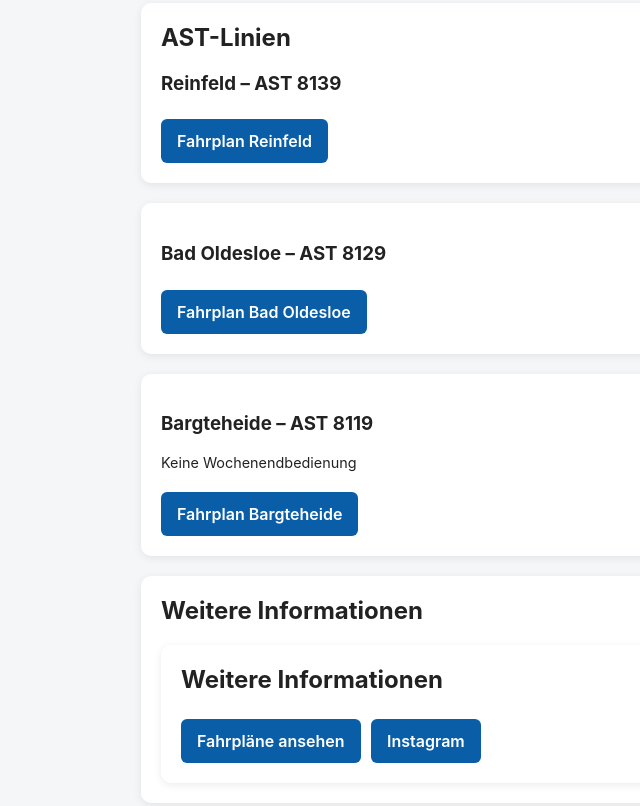
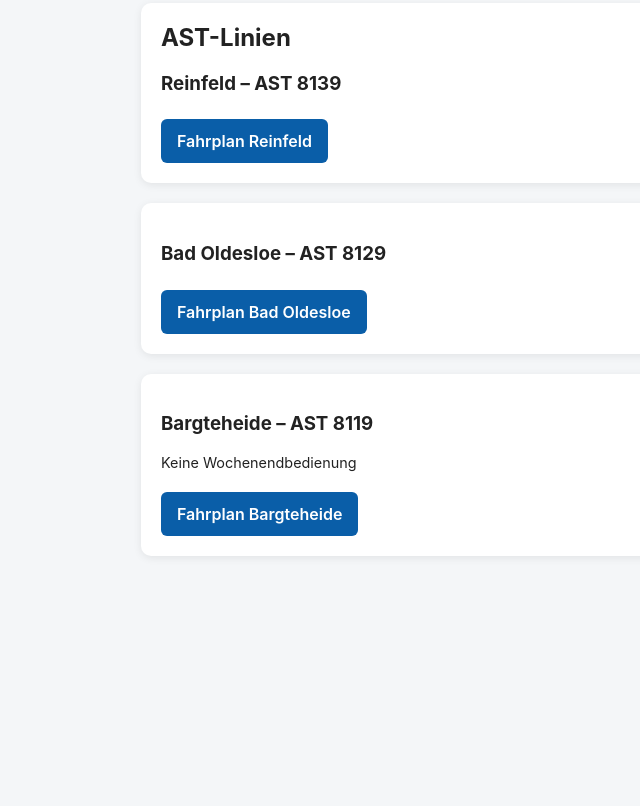
Before and after one commit to ast-stormarn/ast-stormarn, a plain HTML site: page index.html in a window 1280 px wide. Shown: the part 1258-2064 px from the top of the page, without its empty margins (99-739 px from the left). After the commit the page ends 1834 px from the top, so only its background shows below. Drawn offline with Linux system fonts and the light colour scheme.

Commit message:
Update index.html

```diff
--- a/index.html
+++ b/index.html
@@ -109,17 +109,6 @@ Kinder ca. 2,80 €</p>
 <a class="button" href="https://www.nimmbus.de/fahrplanbuch/plaene/8119H-1.htm">Fahrplan Bargteheide</a>
 </div>
 
-</section>
-
-<div class="card">
-<h2>Weitere Informationen</h2>
-<div class="card">
-<h2>Weitere Informationen</h2>
-<a class="button" href="#">Fahrpläne ansehen</a>
-<a class="button" href="#">Instagram</a>
-</div>
-
-</div>
 
 </body>
 </html>
```
